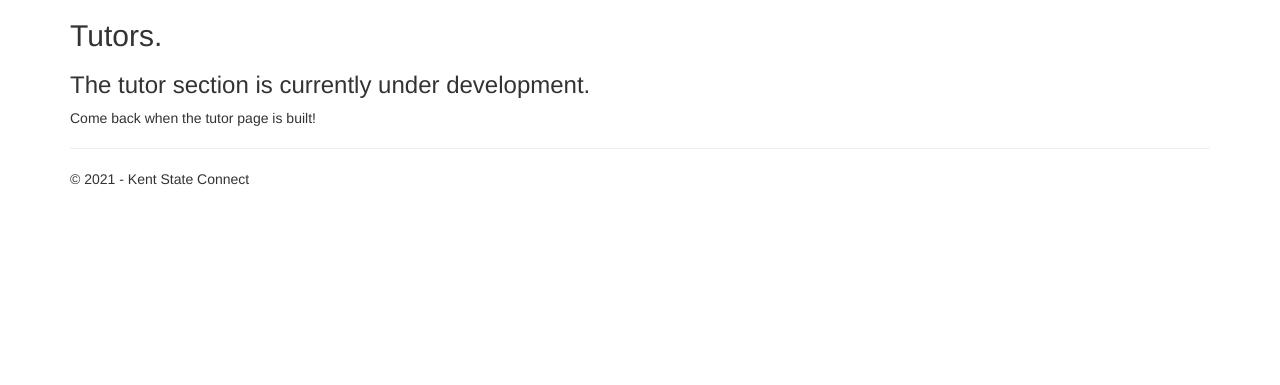
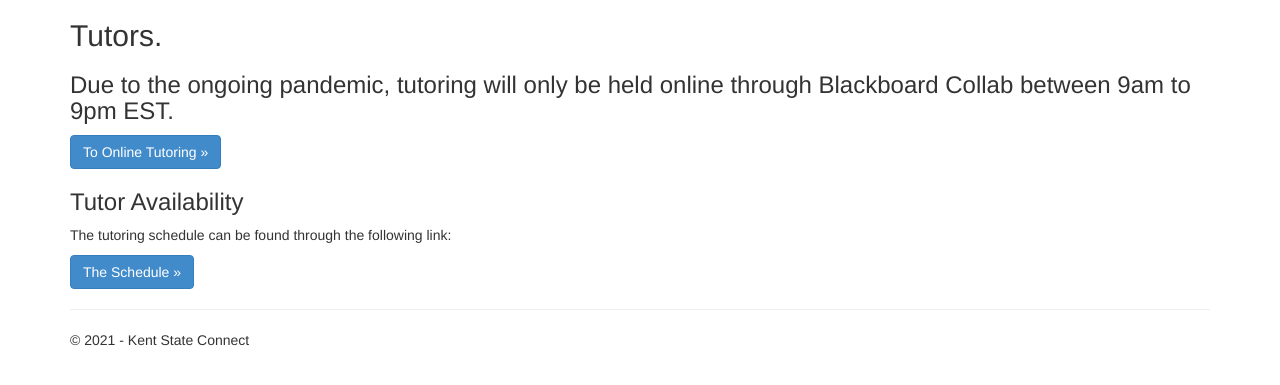
Before and after one commit to justintclark/Kent-State-Connect, a Flask app: page /tutors in a window 1280 px wide. Shown: the part 51-436 px from the top of the page. Run offline with Flask 2, Linux system fonts and the light colour scheme; some libraries are stand-ins or nearby versions.

Commit message:
Tutoring Page
Made changes to the tutoring page based on information pinned in the discord.

```diff
--- a/KentStateConnect/templates/tutors.html
+++ b/KentStateConnect/templates/tutors.html
@@ -4,7 +4,9 @@
 
 <h2>{{ title }}.</h2>
 <h3>{{ message }}</h3>
+<p><a href="https://us.bbcollab.com/guest/16833b10b2214412a3fec63c59873573" class="btn btn-primary btn-large">To Online Tutoring &raquo;</a></p>
 
-<p>Come back when the tutor page is built!</p>
-
+<h3>Tutor Availability</h3>
+<p>The tutoring schedule can be found through the following link:</p>
+<p><a href="https://docs.google.com/spreadsheets/d/1zZqp8k1a4e4prX7fxem4y3bxQl0fDeEBbvR99ro04qw/edit#gid=0" class="btn btn-primary btn-large">The Schedule &raquo;</a></p>
 {% endblock %}
--- a/KentStateConnect/views.py
+++ b/KentStateConnect/views.py
@@ -53,5 +53,5 @@ def tutors():
         'tutors.html',
         title='Tutors',
         year=datetime.now().year,
-        message='The tutor section is currently under development.'
+        message='Due to the ongoing pandemic, tutoring will only be held online through Blackboard Collab between 9am to 9pm EST.'
     )
```
